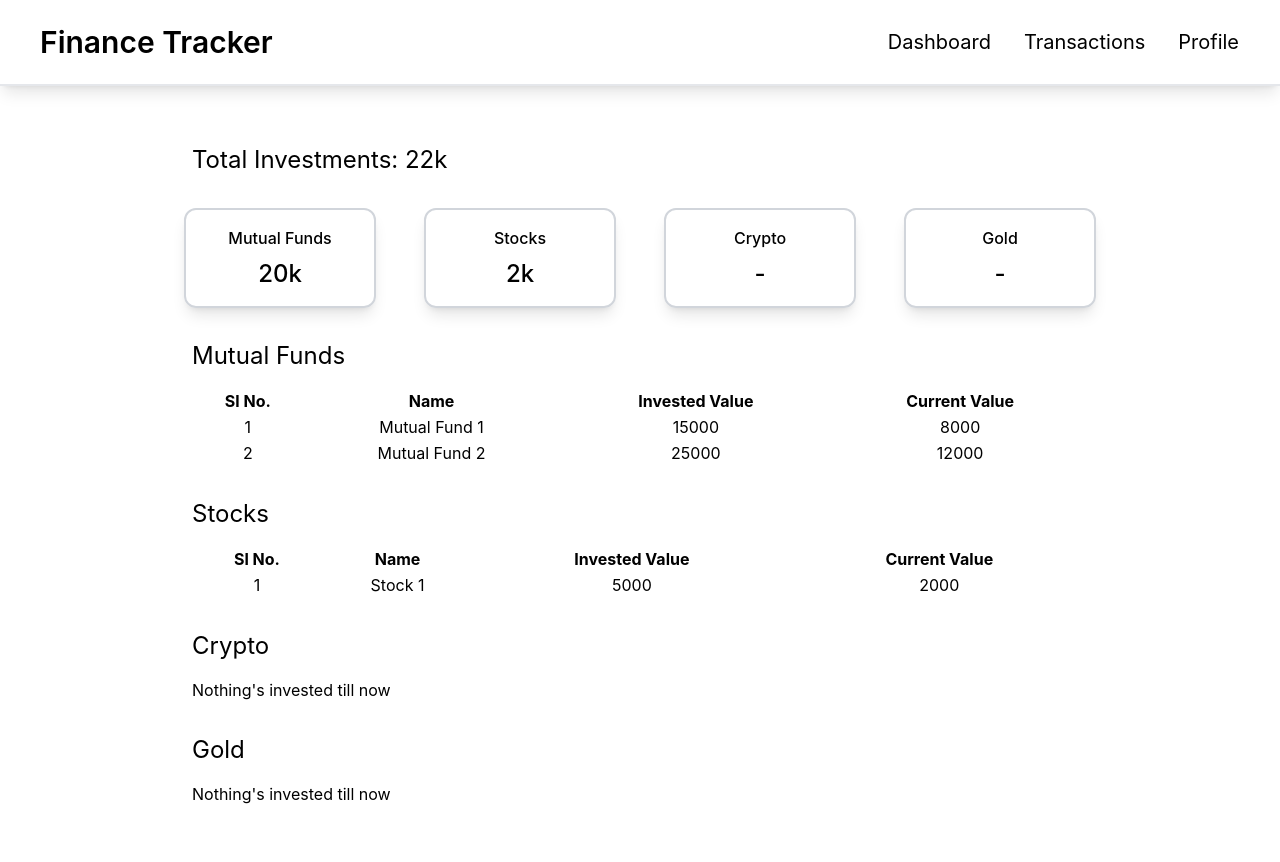
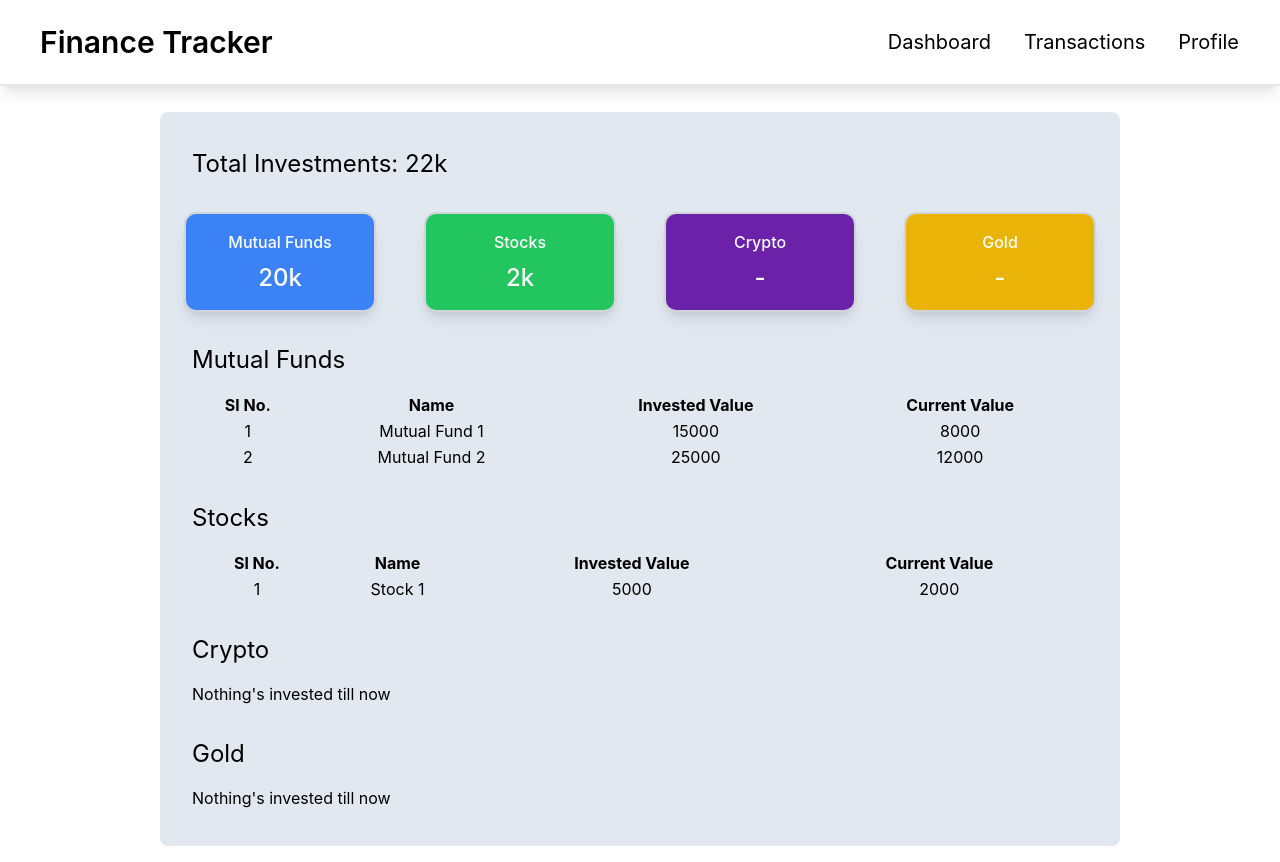
Before and after one commit to alchemist-coders/finance-tracker, a Next.js app: page /dashboard in a window 1280 px wide. Before the commit the page ends 838 px from the top, so only its background shows below. Built offline with nearby package versions, Linux system fonts and the light colour scheme.

Commit message:
Styling added to dashboard

```diff
--- a/components/Navbar.jsx
+++ b/components/Navbar.jsx
@@ -3,7 +3,7 @@ import Link from "next/link";
 
 const Navbar = () => {
   return (
-    <nav className="w-full flex justify-between items-center px-8 py-4 backdrop-blur-md border-b-2 shadow-lg fixed top-0 inset-x-0">
+    <nav className="bg-white z-50 w-full flex justify-between items-center px-8 py-4 border-b-2 shadow-lg fixed top-0 inset-x-0">
       <h1 className=" text-3xl m-2 font-semibold ">Finance Tracker </h1>
       <ul className="flex justify-around text-xl gap-4">
         <li className="px-2 py-1 scale-100 hover:scale-105 rounded-lg border-b border-r border-transparent hover:border-black transition">
--- a/pages/dashboard.jsx
+++ b/pages/dashboard.jsx
@@ -7,26 +7,26 @@ const dashboard = () => {
     <>
       <Navbar />
 
-      <main className="w-3/4 mx-auto my-8 mt-36">
+      <main className=" bg-slate-200 w-3/4 mx-auto my-4 mt-28 rounded-lg py-1">
         <p className="m-8 text-2xl">Total Investments: 22k</p>
 
         <section className="flex justify-around items-center">
-          <div className="flex flex-col items-center border-2 border-gray-300 rounded-xl shadow-lg hover:shadow-2xl scale-100 hover:scale-105 w-1/5 px-8 py-4 gap-2 font-medium transition">
+          <div className=" bg-blue-500 hover:text-white hover:bg-blue-700 text-white active:bg-blue-400 flex flex-col items-center border-2 border-gray-300 rounded-xl shadow-lg hover:shadow-2xl scale-100 hover:scale-105 w-1/5 px-8 py-4 gap-2 font-medium transition">
             <h3>Mutual Funds</h3>
             <p className="text-2xl">20k</p>
           </div>
 
-          <div className="flex flex-col items-center border-2 border-gray-300 rounded-xl shadow-lg hover:shadow-2xl scale-100 hover:scale-105 w-1/5 px-8 py-4 gap-2 font-medium transition">
+          <div  className=" bg-green-500 hover:text-white hover:bg-green-600 text-white active:bg-green-400 flex flex-col items-center border-2 border-gray-300 rounded-xl shadow-lg hover:shadow-2xl scale-100 hover:scale-105 w-1/5 px-8 py-4 gap-2 font-medium transition">
             <h3>Stocks</h3>
             <p className="text-2xl">2k</p>
           </div>
 
-          <div className="flex flex-col items-center border-2 border-gray-300 rounded-xl shadow-lg hover:shadow-2xl scale-100 hover:scale-105 w-1/5 px-8 py-4 gap-2 font-medium transition">
+          <div className=" bg-purple-800 hover:text-white hover:bg-purple-900 text-white active:bg-purple-600 flex flex-col items-center border-2 border-gray-300 rounded-xl shadow-lg hover:shadow-2xl scale-100 hover:scale-105 w-1/5 px-8 py-4 gap-2 font-medium transition">
             <h3>Crypto</h3>
             <p className="text-2xl">-</p>
           </div>
 
-          <div className="flex flex-col items-center border-2 border-gray-300 rounded-xl shadow-lg hover:shadow-2xl scale-100 hover:scale-105 w-1/5 px-8 py-4 gap-2 font-medium transition">
+          <div className="bg-yellow-500 hover:text-white hover:bg-yellow-600 text-white active:bg-amber-400 flex flex-col items-center border-2 border-gray-300 rounded-xl shadow-lg hover:shadow-2xl scale-100 hover:scale-105 w-1/5 px-8 py-4 gap-2 font-medium transition">
             <h3>Gold</h3>
             <p className="text-2xl">-</p>
           </div>
```
